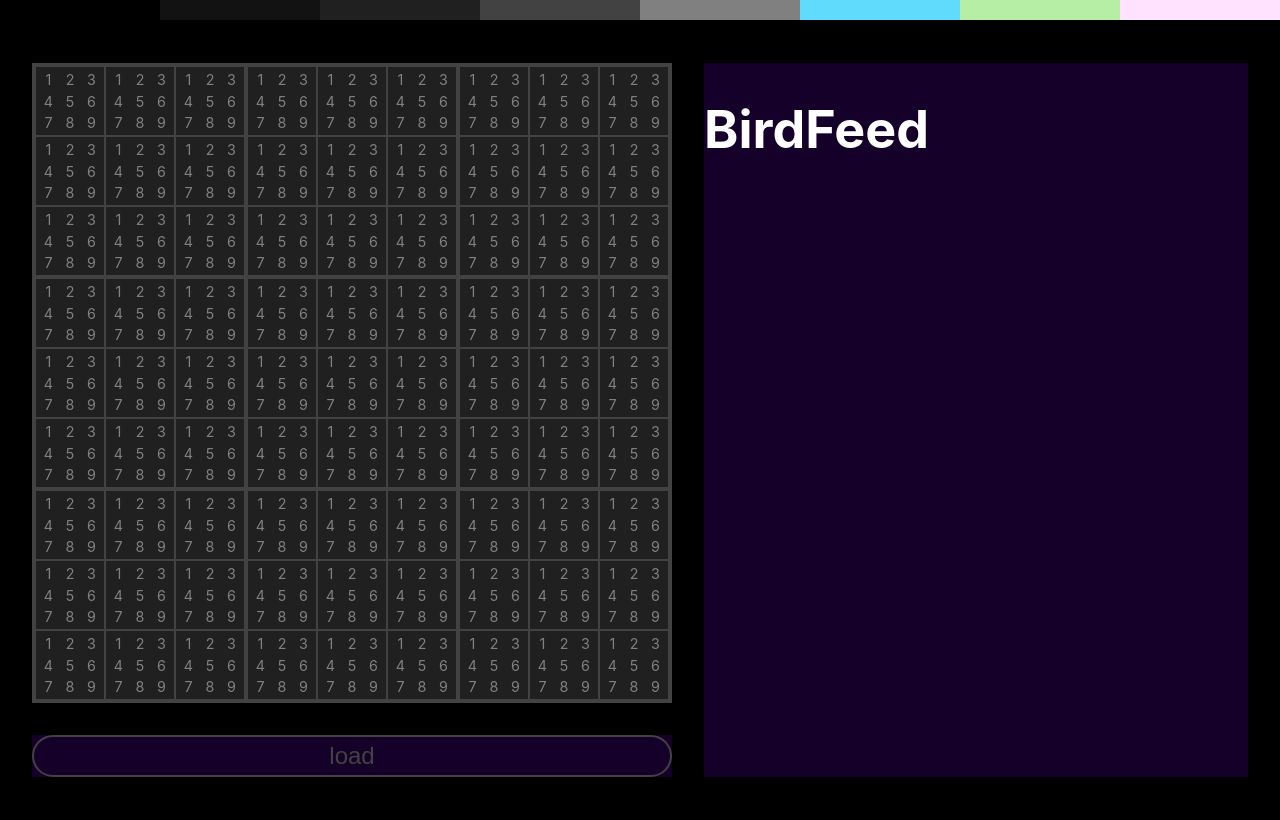
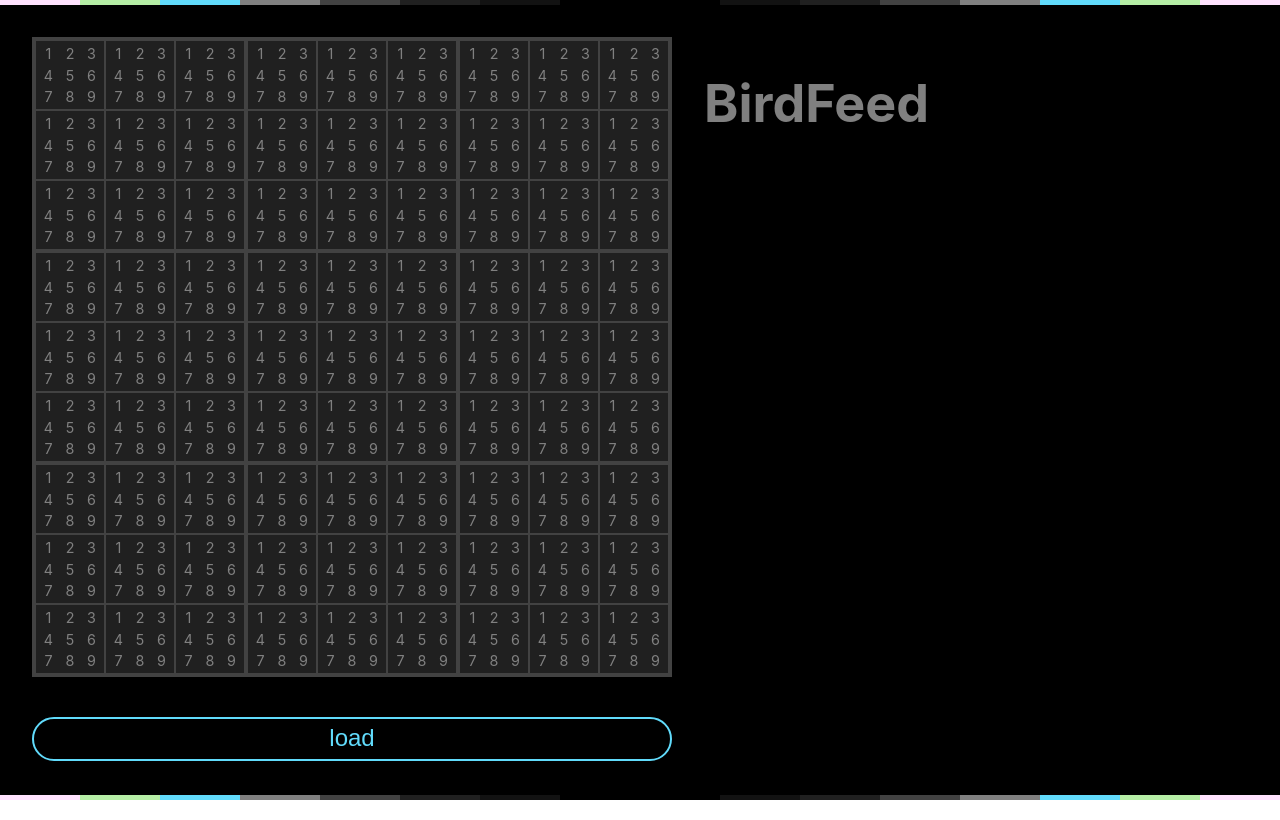
Before and after one commit to gtcarroll/sudokoo, a React (Create React App) app: page / in a window 1280 px wide. Built offline with nearby package versions, Linux system fonts and the light colour scheme.

Commit message:
button upgrades

```diff
--- a/src/App.js
+++ b/src/App.js
@@ -6,52 +6,40 @@ import { colors } from "./params.js";
 
 function App() {
   return (
-    <StyledDiv>
-      <PaletteStrip></PaletteStrip>
-      <div className="App-header">
-        <SudokuController></SudokuController>
-      </div>
-    </StyledDiv>
+    <ColContainer>
+      <RowContainer>
+        <PaletteStrip reverse />
+        <PaletteStrip />
+      </RowContainer>
+
+      <RowContainer style={{ flexGrow: 1 }}>
+        <SudokuController />
+      </RowContainer>
+
+      <RowContainer>
+        <PaletteStrip reverse />
+        <PaletteStrip />
+      </RowContainer>
+    </ColContainer>
   );
 }
 
-const StyledDiv = styled.div`
-  text-align: center;
+const ColContainer = styled.div`
+  display: flex;
+  flex-direction: column;
 
   background-color: ${colors.neutralLowest};
+  color: ${colors.neutralHighest};
 
-  .App-logo {
-    height: 40vmin;
-    pointer-events: none;
-  }
+  font-size: calc(10px + 2vmin);
+  overflow: scroll;
 
-  @media (prefers-reduced-motion: no-preference) {
-    .App-logo {
-      animation: App-logo-spin infinite 20s linear;
-    }
-  }
+  min-height: 100vh;
+`;
 
-  .App-header {
-    min-height: 100vh;
-    display: flex;
-    align-items: center;
-    justify-content: center;
-    font-size: calc(10px + 2vmin);
-    color: white;
-  }
-
-  .App-link {
-    color: #61dafb;
-  }
-
-  @keyframes App-logo-spin {
-    from {
-      transform: rotate(0deg);
-    }
-    to {
-      transform: rotate(360deg);
-    }
-  }
+const RowContainer = styled.div`
+  display: flex;
+  flex-direction: row;
 `;
 
 export default App;
--- a/src/components/PaletteStrip.js
+++ b/src/components/PaletteStrip.js
@@ -4,58 +4,31 @@ import { colors } from "./../params.js";
 
 export const PaletteStrip = (props) => {
   return (
-    <StyledDiv>
-      <div className={"neutralLowest"}></div>
-      <div className={"neutralLow"}></div>
-      <div className={"neutralMid"}></div>
-      <div className={"neutralHigh"}></div>
-      <div className={"neutralHighest"}></div>
-      <div className={"accentHighlight"}></div>
-      <div className={"accentHighlightAlt"}></div>
-      <div className={"accentRemoval"}></div>
-    </StyledDiv>
+    <RowContainer
+      style={{ flexDirection: props.reverse ? "row-reverse" : "row" }}
+    >
+      <div style={{ backgroundColor: colors.neutralLowest }}></div>
+      <div style={{ backgroundColor: colors.neutralLow }}></div>
+      <div style={{ backgroundColor: colors.neutralMid }}></div>
+      <div style={{ backgroundColor: colors.neutralHigh }}></div>
+      <div style={{ backgroundColor: colors.neutralHighest }}></div>
+      <div style={{ backgroundColor: colors.accentHighlight }}></div>
+      <div style={{ backgroundColor: colors.accentHighlightAlt }}></div>
+      <div style={{ backgroundColor: colors.accentRemoval }}></div>
+    </RowContainer>
   );
 };
 
-const StyledDiv = styled.div`
+PaletteStrip.defaultProps = {
+  reverse: false,
+};
+
+const RowContainer = styled.div`
   width: 100%;
-  height: 20px;
-
+  height: 5px;
   display: flex;
 
   div {
     flex-grow: 1;
   }
-
-  .neutralLowest {
-    background-color: ${colors.neutralLowest};
-  }
-
-  .neutralLow {
-    background-color: ${colors.neutralLow};
-  }
-
-  .neutralMid {
-    background-color: ${colors.neutralMid};
-  }
-
-  .neutralHigh {
-    background-color: ${colors.neutralHigh};
-  }
-
-  .neutralHighest {
-    background-color: ${colors.neutralHighest};
-  }
-
-  .accentHighlight {
-    background-color: ${colors.accentHighlight};
-  }
-
-  .accentHighlightAlt {
-    background-color: ${colors.accentHighlightAlt};
-  }
-
-  .accentRemoval {
-    background-color: ${colors.accentRemoval};
-  }
 `;
--- a/src/components/SudokuController.js
+++ b/src/components/SudokuController.js
@@ -1,6 +1,7 @@
 import React, { useState } from "react";
 import styled from "styled-components";
-import { colors, animation } from "../params.js";
+import { animation } from "../params.js";
+import { JellyButton, ButtonTray } from "./controls";
 import { Sudoku } from "./sudoku";
 import { BirdFeed } from "./birdfeed";
 import {
@@ -88,8 +89,9 @@ export const SudokuController = (props) => {
   };
 
   const startSolveInterval = (ms) => {
-    getNextSolution();
+    //getNextSolution();
     solveInterval = setInterval(getNextSolution, ms);
+    pushState();
   };
 
   const stopSolveInterval = () => {
@@ -247,27 +249,48 @@ export const SudokuController = (props) => {
         <BirdFeed feed={state.feed}></BirdFeed>
       </BirdFeedContainer>
       <ControlContainer>
-        <Controls>
+        <ButtonTray>
           {!isLoaded ? (
-            <Button onClick={() => loadSudoku(nakedPair.test)}>load</Button>
+            <JellyButton
+              text="load"
+              onClick={() => loadSudoku(nakedPair.test)}
+              color="highlight"
+              doubleWidth
+            />
           ) : state.isSolved ? (
-            <Button onClick={() => loadSudoku(pointingTuple.test)}>
-              reset
-            </Button>
+            <JellyButton
+              text="reset"
+              onClick={() => loadSudoku(pointingTuple.test)}
+              color="removal"
+            />
           ) : solveInterval ? (
-            <Controls>
-              <Button onClick={() => stopSolveInterval()}>stop</Button>
-              <Button onClick={() => getNextSolution()}>next</Button>
-            </Controls>
+            <ButtonTray>
+              <JellyButton
+                text="stop"
+                onClick={() => stopSolveInterval()}
+                color="removal"
+              />
+              <JellyButton
+                text="next"
+                onClick={() => getNextSolution()}
+                color="highlight"
+              />
+            </ButtonTray>
           ) : (
-            <Controls>
-              <Button onClick={() => startSolveInterval(animation.delay)}>
-                auto-solve
-              </Button>
-              <Button onClick={() => getNextSolution()}>next</Button>
-            </Controls>
+            <ButtonTray>
+              <JellyButton
+                text="auto-solve"
+                onClick={() => startSolveInterval(animation.delay)}
+                color="highlightAlt"
+              />
+              <JellyButton
+                text="next"
+                onClick={() => getNextSolution()}
+                color="highlight"
+              />
+            </ButtonTray>
           )}
-        </Controls>
+        </ButtonTray>
       </ControlContainer>
     </StyledDiv>
   );
@@ -283,53 +306,16 @@ const StyledDiv = styled.div`
     "sdku feed"
     "ctrl feed";
 
-  width: 100%;
-  height: 100%;
+  flex-grow: 1;
 `;
 
 const SudokuContainer = styled.div`
   position: relative;
   grid-area: sdku;
-  background-color: rgba(30, 0, 60, 0.7);
 `;
 const ControlContainer = styled.div`
   grid-area: ctrl;
-  background-color: rgba(30, 0, 60, 0.7);
 `;
 const BirdFeedContainer = styled.div`
   grid-area: feed;
-  background-color: rgba(30, 0, 60, 0.7);
 `;
-
-const Controls = styled.div`
-  display: flex;
-  flex-direction: row;
-  flex: 1;
-  gap: 2em;
-
-  width: 100%;
-`;
-
-const Button = styled.button`
-  color: ${colors.neutralHigh};
-  background-color: transparent;
-  border: 2px solid ${colors.neutralHigh};
-  border-radius: 1em;
-
-  width: 100%;
-  padding: 0.2em;
-  font-size: 24px;
-  transition: all 0.3s ease;
-
-  &:hover {
-    background-color: ${colors.neutralHigh};
-    color: ${colors.neutralLowest};
-    transform: scale(1.05);
-  }
-  &:active {
-    transition: all 0.05 ease-in;
-    background-color: ${colors.neutralMid};
-    transform: scale(1.025);
-    color: ${colors.neutralHigh};
-  }
-`;
--- /dev/null
+++ b/src/components/controls/ButtonTray.js
@@ -0,0 +1,21 @@
+import React from "react";
+import styled from "styled-components";
+
+export const ButtonTray = (props) => {
+  return <ButtonTrayContainer>{props.children}</ButtonTrayContainer>;
+};
+
+ButtonTray.defaultProps = {};
+
+const ButtonTrayContainer = styled.div`
+  display: flex;
+  flex-direction: row;
+  flex: 1;
+  gap: 1em;
+
+  width: 100%;
+
+  * {
+    flex-grow: 1;
+  }
+`;
--- /dev/null
+++ b/src/components/controls/JellyButton.js
@@ -0,0 +1,87 @@
+import React from "react";
+import styled from "styled-components";
+import { colors } from "../../params.js";
+
+export const JellyButton = (props) => {
+  return (
+    <ButtonContainer>
+      <Button className={props.color} onClick={props.onClick}>
+        {props.text}
+      </Button>
+    </ButtonContainer>
+  );
+};
+
+JellyButton.defaultProps = {
+  doubleWidth: false,
+  onClick: console.log("clicked"),
+  text: "click me",
+  color: "",
+};
+
+const ButtonContainer = styled.div`
+  position: relative;
+  display: flex;
+  padding-top: 0.3em;
+`;
+
+const Button = styled.button`
+  position: absolute;
+  z-index: 13;
+
+  color: ${colors.neutralHighest};
+  background-color: transparent;
+
+  border: 2px solid ${colors.neutralHighest};
+  border-radius: 1em;
+
+  padding: 0.2em 0.2em 0.3em 0.2em;
+  font-size: 24px;
+
+  width: 100%;
+
+  transition: all 0.1s ease-in;
+
+  &:hover,
+  &:focus {
+    padding-bottom: 1.3em;
+    transform: translateY(-1em);
+
+    color: ${colors.neutralLowest};
+    background-color: ${colors.neutralHighest};
+
+    &.highlight {
+      color: ${colors.neutralLowest};
+      background-color: ${colors.accentHighlight};
+    }
+    &.highlightAlt {
+      color: ${colors.neutralLowest};
+      background-color: ${colors.accentHighlightAlt};
+    }
+    &.removal {
+      color: ${colors.neutralLowest};
+      background-color: ${colors.accentRemoval};
+    }
+  }
+
+  &:active {
+    padding-bottom: 1em;
+    transform: translateY(-0.7em);
+  }
+
+  &.highlight {
+    color: ${colors.accentHighlight};
+    border-color: ${colors.accentHighlight};
+  }
+
+  &.highlightAlt {
+    color: ${colors.accentHighlightAlt};
+    border-color: ${colors.accentHighlightAlt};
+    }
+  }
+
+  &.removal {
+    color: ${colors.accentRemoval};
+    border-color: ${colors.accentRemoval};
+  }
+`;
--- /dev/null
+++ b/src/components/controls/index.js
@@ -0,0 +1,4 @@
+import { ButtonTray } from "./ButtonTray.js";
+import { JellyButton } from "./JellyButton.js";
+
+export { ButtonTray, JellyButton };
--- a/src/params.js
+++ b/src/params.js
@@ -6,8 +6,10 @@ export const colors = {
   neutralHighest: "#808080",
 
   accentHighlight: "#61DBFB",
+  accentHighlightPressed: "#10CAF9",
   accentHighlightAlt: "#B6EEA6",
   accentRemoval: "#FFE2FE",
+  accentRemovalPressed: "#FF99FC",
 };
 
 export const animation = {
```
